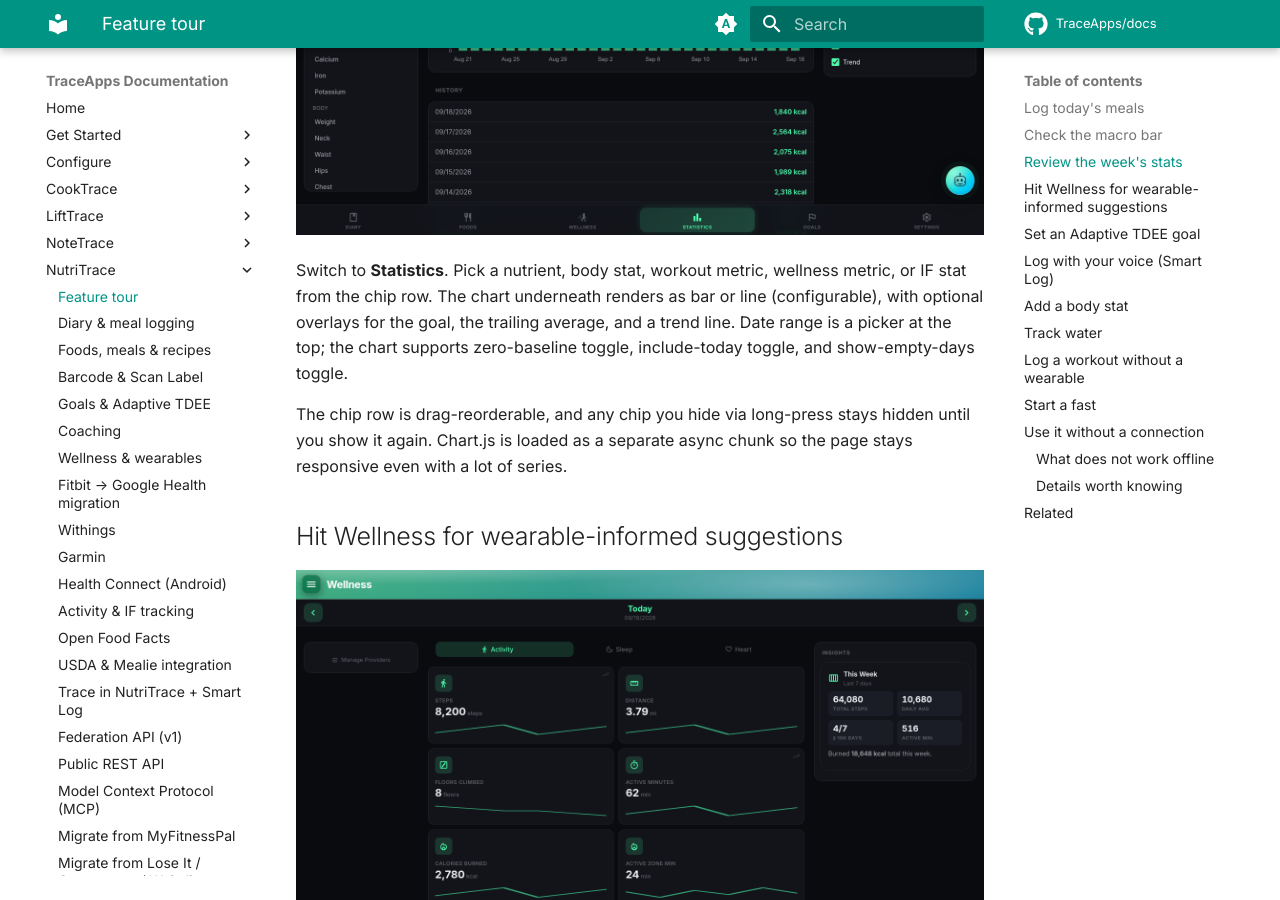
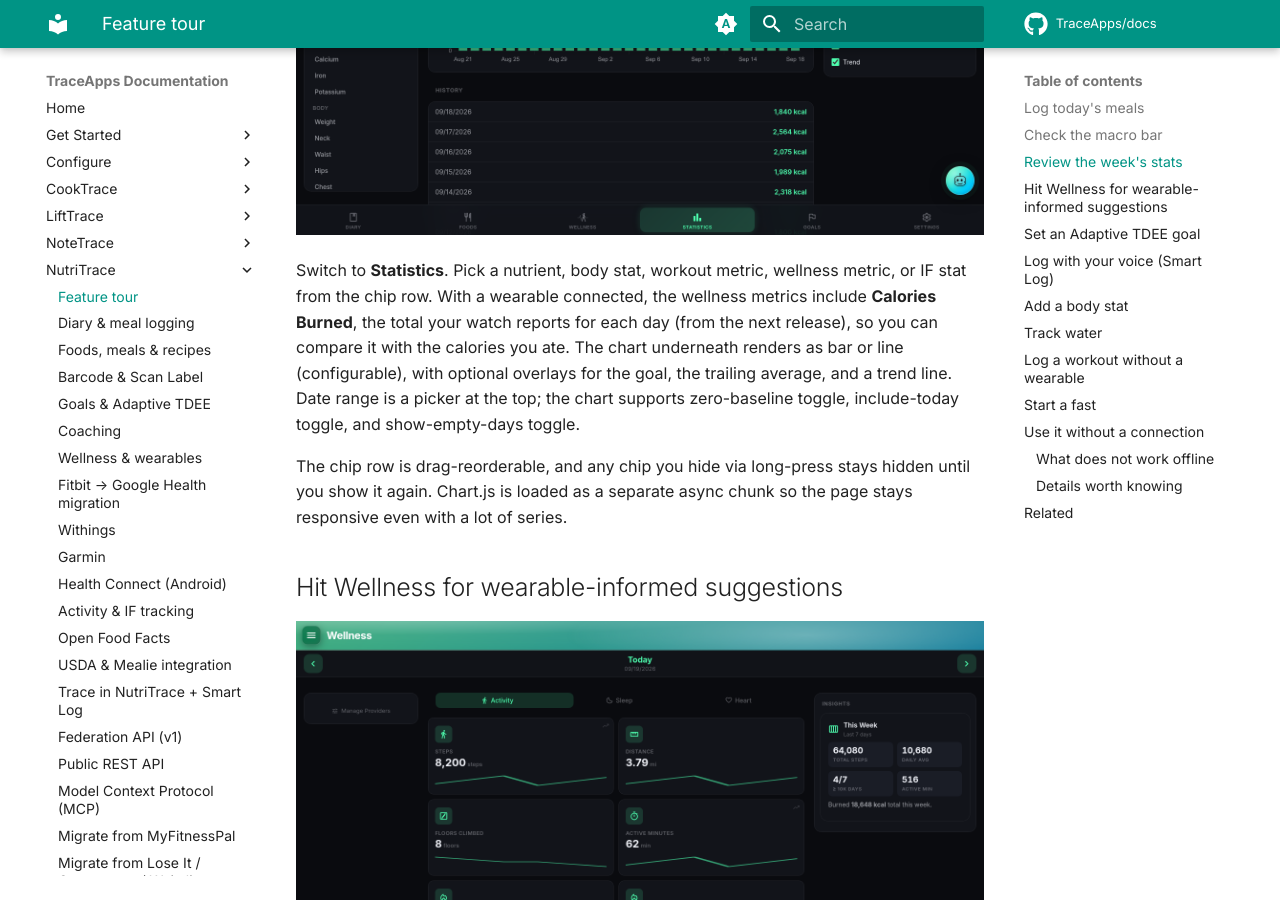
Before and after one commit to TraceApps/docs, an MkDocs documentation site: the page built from docs/nutritrace/features.md, in a window 1280 px wide and 900 px high, scrolled down 1882 px. Built offline with MkDocs 1.6.1 and Material for MkDocs 9.7.7, drawn with Linux system fonts in a browser that asks for light colours; comment, search, counter and statistics services are not loaded.

Commit message:
NutriTrace: Calories Burned chart in Statistics (nutritrace#279)

```diff
--- a/docs/nutritrace/features.md
+++ b/docs/nutritrace/features.md
@@ -25,7 +25,7 @@ The macro summary lives at the top of the Diary page. It shows your day's calori
 ![NutriTrace Statistics with calorie trend, average, and goal overlays](../assets/img/nutritrace/04-statistics.png)
 
 
-Switch to **Statistics**. Pick a nutrient, body stat, workout metric, wellness metric, or IF stat from the chip row. The chart underneath renders as bar or line (configurable), with optional overlays for the goal, the trailing average, and a trend line. Date range is a picker at the top; the chart supports zero-baseline toggle, include-today toggle, and show-empty-days toggle.
+Switch to **Statistics**. Pick a nutrient, body stat, workout metric, wellness metric, or IF stat from the chip row. With a wearable connected, the wellness metrics include **Calories Burned**, the total your watch reports for each day (from the next release), so you can compare it with the calories you ate. The chart underneath renders as bar or line (configurable), with optional overlays for the goal, the trailing average, and a trend line. Date range is a picker at the top; the chart supports zero-baseline toggle, include-today toggle, and show-empty-days toggle.
 
 The chip row is drag-reorderable, and any chip you hide via long-press stays hidden until you show it again. Chart.js is loaded as a separate async chunk so the page stays responsive even with a lot of series.
 
```
